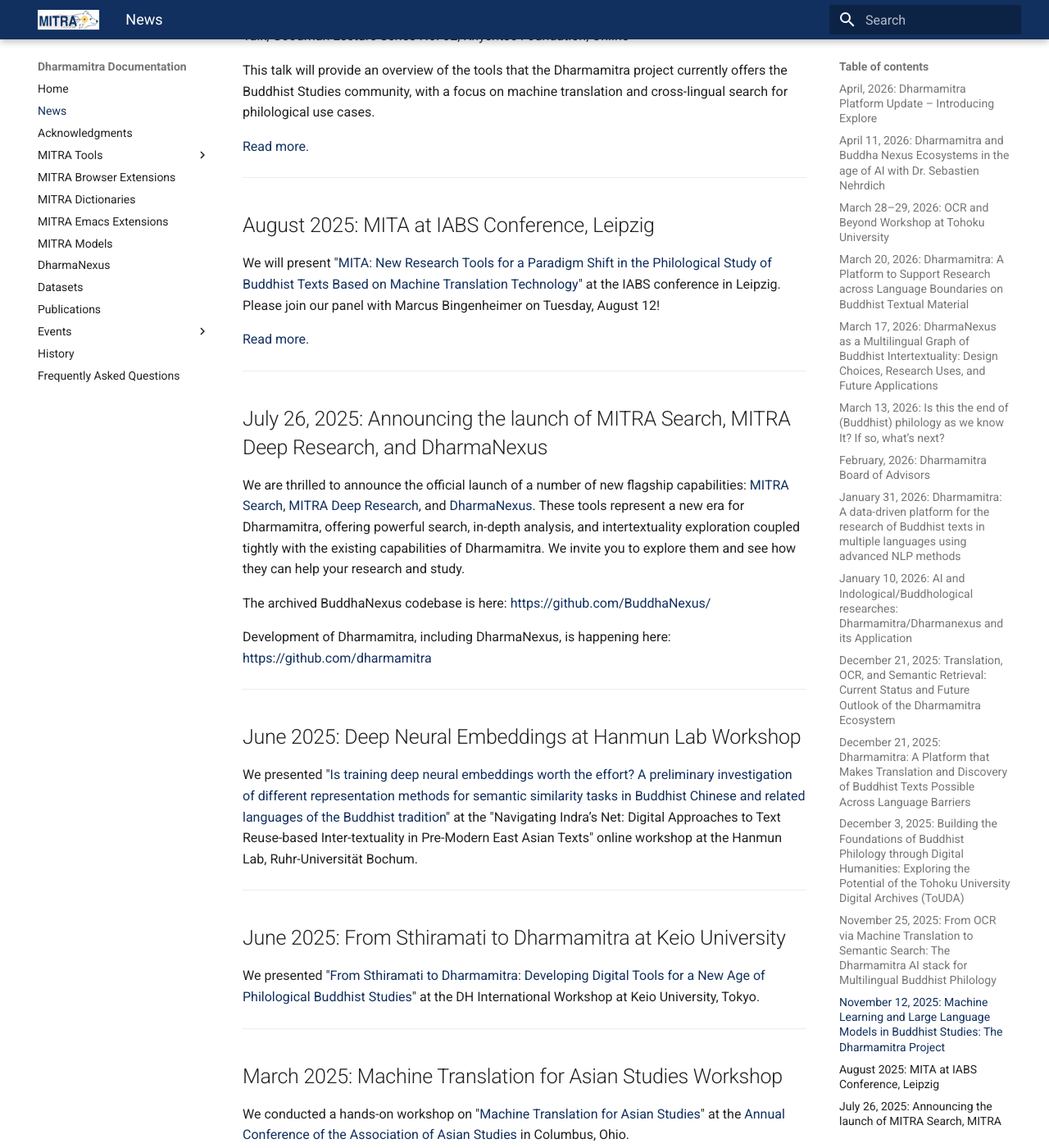
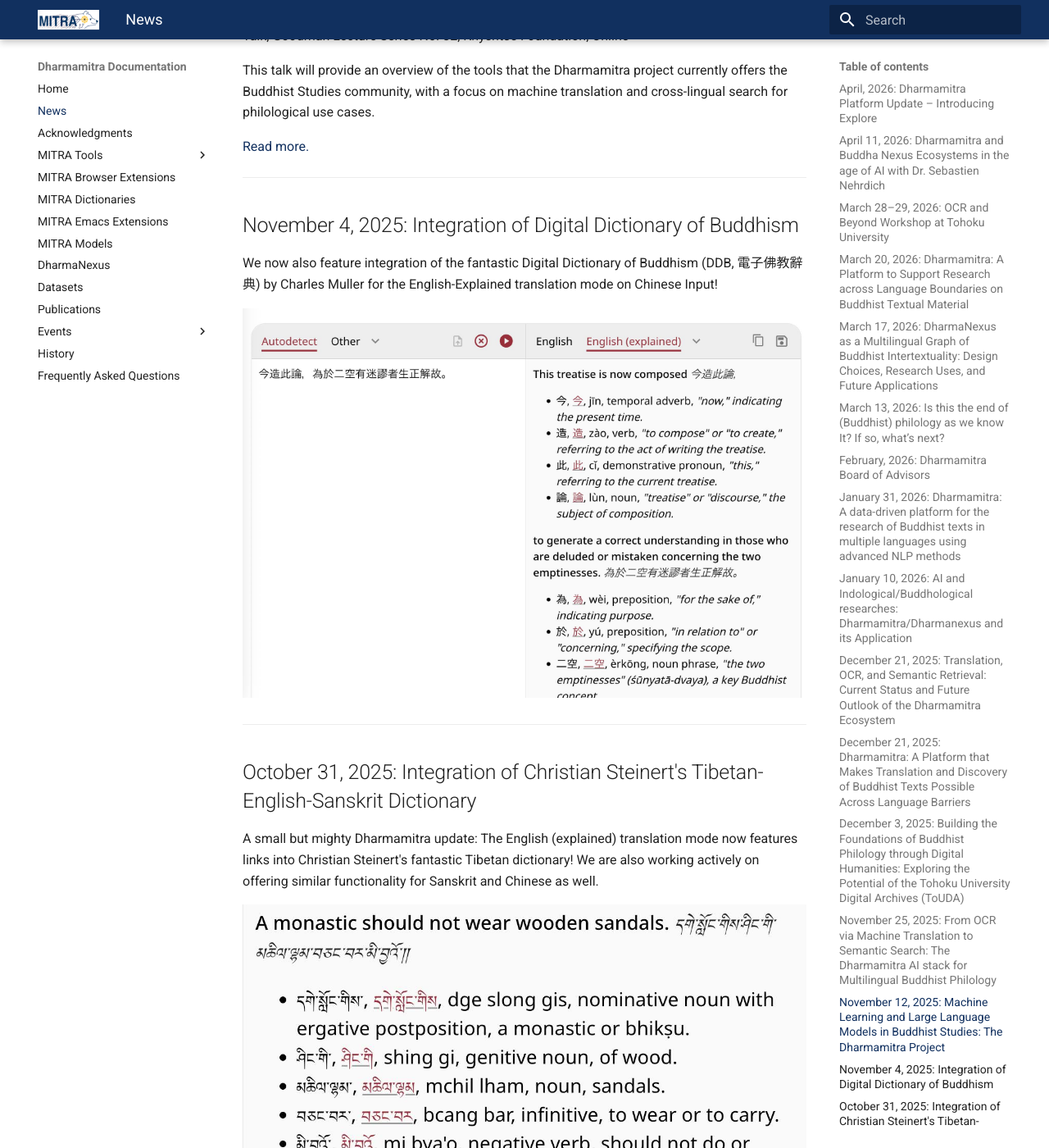
Before and after one commit to dharmamitra/dharmamitra-guides, an MkDocs documentation site: the page built from docs/news.md, in a window 1280 px wide and 1400 px high, scrolled down 5824 px. Shown: the whole window at 82% size. Built offline with MkDocs 1.6.1 and Material for MkDocs 9.7.7, drawn with Linux system fonts in a browser that asks for light colours.

Commit message:
Update news.md

```diff
--- a/docs/news.md
+++ b/docs/news.md
@@ -151,6 +151,22 @@
 
 ---
 
+## November 4, 2025: Integration of Digital Dictionary of Buddhism
+
+We now also feature integration of the fantastic Digital Dictionary of Buddhism (DDB,  電子佛教辭典) by Charles Muller for the English-Explained translation mode on Chinese Input!
+
+![DDB_dictionary](../assets/DDB_dictionary.jpg)
+
+---
+
+## October 31, 2025: Integration of Christian Steinert's Tibetan-English-Sanskrit Dictionary
+
+A small but mighty Dharmamitra update: The English (explained) translation mode now features links into Christian Steinert's fantastic Tibetan dictionary! We are also working actively on offering similar functionality for Sanskrit and Chinese as well.
+
+![Steinert dictionary](../assets/Steinert_dictionary.jpg)
+
+---
+
 ## August 2025: MITA at IABS Conference, Leipzig
 
 We will present "[MITA: New Research Tools for a Paradigm Shift in the Philological Study of Buddhist Texts Based on Machine Translation Technology](https://conference.uni-leipzig.de/iabs2025/academic-program/)" at the IABS conference in Leipzig. Please join our panel with Marcus Bingenheimer on Tuesday, August 12!
```
